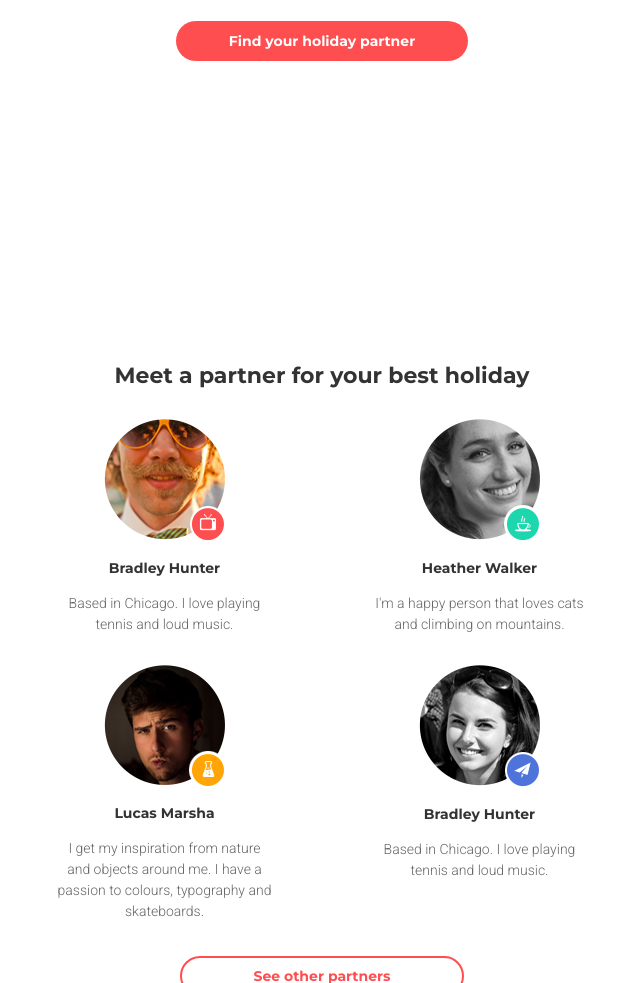
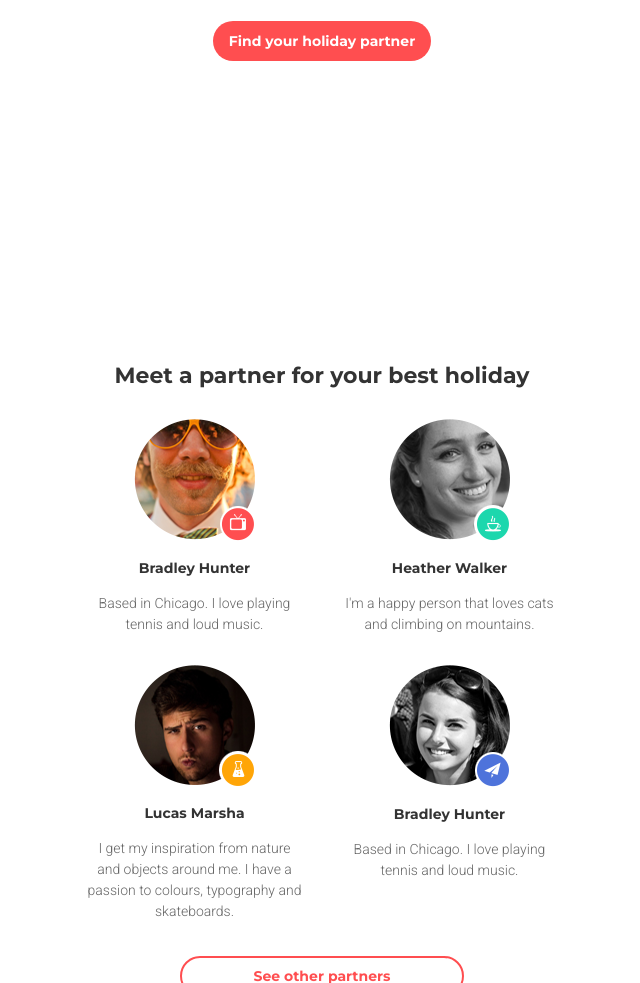
Before and after one commit to Chaiko85/goit-fe-course, a plain HTML site: page Module 9/index.html in a window 768 px wide. Shown: the part 430-1413 px from the top of the page, without its empty margins (62-702 px from the left). Drawn offline with Linux system fonts and the light colour scheme.

Commit message:
HW№9.2

```diff
--- a/Module 9/css/media.css
+++ b/Module 9/css/media.css
@@ -72,6 +72,12 @@
     .container {
         width: 660px;
     }
+
+    .team-list {
+        width: 510px;
+        flex-wrap: wrap;
+    }
+
 }
 
 @media (min-width: 960px) {
--- a/Module 9/index.html
+++ b/Module 9/index.html
@@ -6,8 +6,7 @@
     <meta name="viewport" content="width=device-width, initial-scale=1.0">
     <meta http-equiv="X-UA-Compatible" content="ie=edge">
     <link rel="stylesheet" href="../Module 9/css/bootstrap.css">
-    <link rel="stylesheet"
-        href="https://fonts.googleapis.com/css?family=Montserrat:400,700|Roboto:300,400&display=swap">
+    <link rel="stylesheet" href="https://fonts.googleapis.com/css?family=Montserrat:400,700|Roboto:300,400&display=swap">
     <link rel="stylesheet" href="../Module 9/css/style.css">
     <link rel="stylesheet" href="../Module 9/css/media.css">
     <title>Chaiko homework №9</title>
@@ -16,11 +15,10 @@
 <body>
     <header class="page-header">
         <div class="container">
-            <div class="row">
-                <div class="col-12">
+            <div class="row mx-0">
+                <div class="col-12 px-0">
                     <div class="row header-button-logo mx-0 justify-content-md-between align-items-md-center">
-                        <div
-                            class="col-12 page-header-button d-flex justify-content-center px-0 order-md-last col-md-4 justify-content-md-end col-lg-3">
+                        <div class="col-12 page-header-button d-flex justify-content-center px-0 order-md-last col-md-4 justify-content-md-end col-lg-3">
                             <button type="submit" name="LogIn" class="button-reg">Log in</button>
                             <button type="submit" name="SignUp" class="button-reg">Sign up</button>
                         </div>
@@ -30,7 +28,9 @@
                         </div>
                     </div>
                 </div>
-                <div class="col-12 px-0">
+
+                <div class="row">
+                    <div class="col-12 px-0 d-flex justify-content-center">
                         <h1>share your holiday dreams</h1>
                     </div>
 
@@ -39,7 +39,8 @@
                     </div>
 
                     <div class="col-12 px-0 d-flex justify-content-center">
-                    <button type="submit" class="header-button">Find your holiday partner</button>
+                        <button type="submit" class="header-button px-5 px-md-3">Find your holiday partner</button>
+                    </div>
                 </div>
             </div>
         </div>
@@ -48,31 +49,31 @@
     <main>
         <section class="team">
             <div class="container">
-                <div class="row">
+                <div class="row justify-content-md-center">
                     <div class="col-12">
                         <h2 class="team-title">Meet a partner for your best holiday</h2>
                     </div>
 
+                    <div class="row">
                         <div class="col-12">
-                        <ul class="team-list d-md-flex flex-wrap list-unstyled p-0 mt-md-0 mx-md-auto mb-md-1">
+                            <ul class="team-list d-flex justify-content-center d-md-flex flex-wrap list-unstyled p-0 mt-md-0 mx-md-auto mb-md-1">
                                 <li class="team-list-item">
                                     <img class="team-list-img" src="./img/Layer 6.png" alt="Bradley">
                                     <p class="team-list-name">Bradley Hunter</p>
-                                <p class="team-list-text">Based in Chicago. I love playing tennis and loud music.</p>
+                                    <p class="team-list-text">Based in Chicago. I love playing tennis and loud music.
+                                    </p>
                                 </li>
                                 <li class="team-list-item">
                                     <img class="team-list-img" src="./img/Layer 8.png" alt="Lucas">
                                     <p class="team-list-name">Lucas Marsha</p>
-                                <p class="team-list-text">I get my inspiration from nature and objects around me. I have
-                                    a passion
-                                    to colours, typography and skateboards.
-                                </p>
+                                    <p class="team-list-text">I get my inspiration from nature and objects around me. I
+                                        have a passion to colours, typography and skateboards.</p>
                                 </li>
                                 <li class="team-list-item">
                                     <img class="team-list-img" src="./img/Layer 7.png" alt="Heather">
                                     <p class="team-list-name">Heather Walker</p>
-                                <p class="team-list-text">I'm a happy person that loves cats and climbing on mountains.
-                                </p>
+                                    <p class="team-list-text">I'm a happy person that loves cats and climbing on
+                                        mountains.</p>
                                 </li>
                                 <li class="team-list-item">
                                     <img class="team-list-img" src="./img/Layer 19.png" alt="Bradley-women">
@@ -81,7 +82,10 @@
                                 </li>
                             </ul>
                         </div>
+                    </div>
+                </div>
 
+                <div class="row">
                     <div class="col-12">
                         <button type="submit" name="Other partners" class="team-button">See other partners</button>
                     </div>
```
Lines whose indentation alone changed are shown as unchanged.
